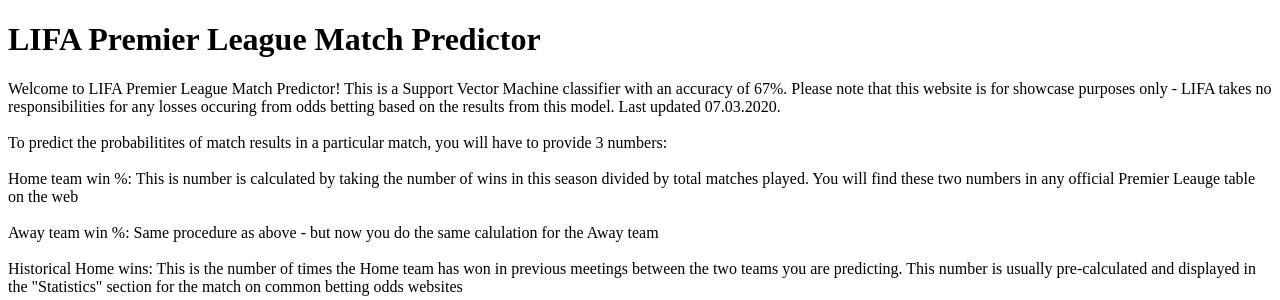
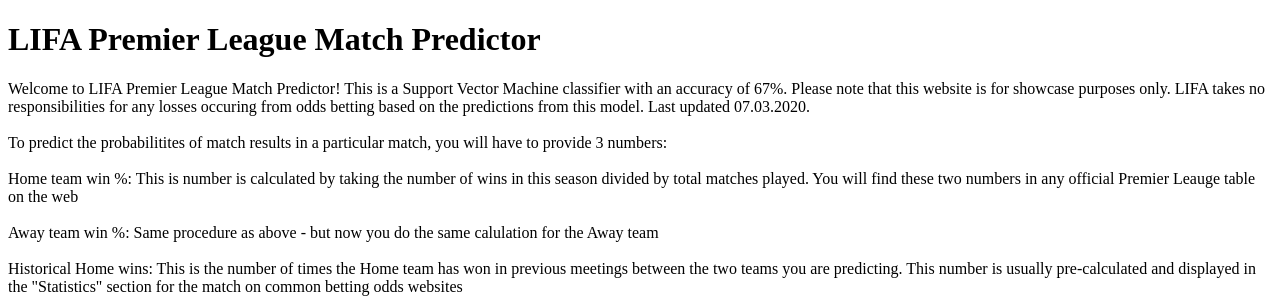
Before and after one commit to audunkn/pl_match_predictor, a Flask app: page / in a window 1280 px wide. Shown: the top 300 px of the page. Run offline with Flask 2, Linux system fonts and the light colour scheme; parts of the project's set-up code (start-up, migrations or seed data) failed here and were passed over.

Commit message:
Add files via upload

```diff
--- a/templates/index.html
+++ b/templates/index.html
@@ -14,7 +14,7 @@
 <body>
  <div class="login">
 	<h1>LIFA Premier League Match Predictor</h1>
-    <h12>Welcome to LIFA Premier League Match Predictor! This is a Support Vector Machine classifier with an accuracy of 67%. Please note that this website is for showcase purposes only - LIFA takes no responsibilities for any losses occuring from odds betting based on the results from this model. Last updated 07.03.2020.</h12>
+    <h12>Welcome to LIFA Premier League Match Predictor! This is a Support Vector Machine classifier with an accuracy of 67%. Please note that this website is for showcase purposes only. LIFA takes no responsibilities for any losses occuring from odds betting based on the predictions from this model. Last updated 07.03.2020.</h12>
     <br>
     <br>
     <h12>To predict the probabilitites of match results in a particular match, you will have to provide 3 numbers:<h12>
```
